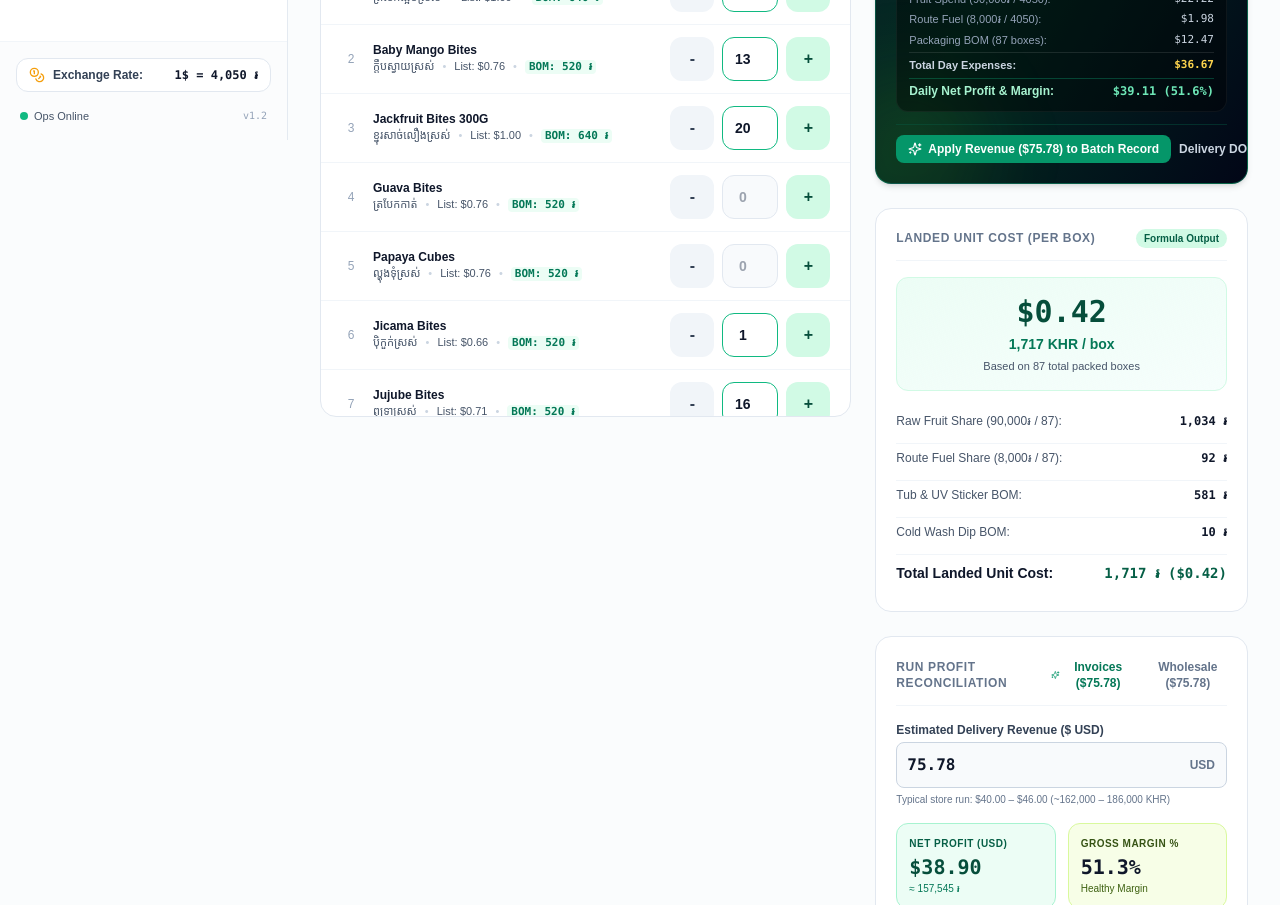
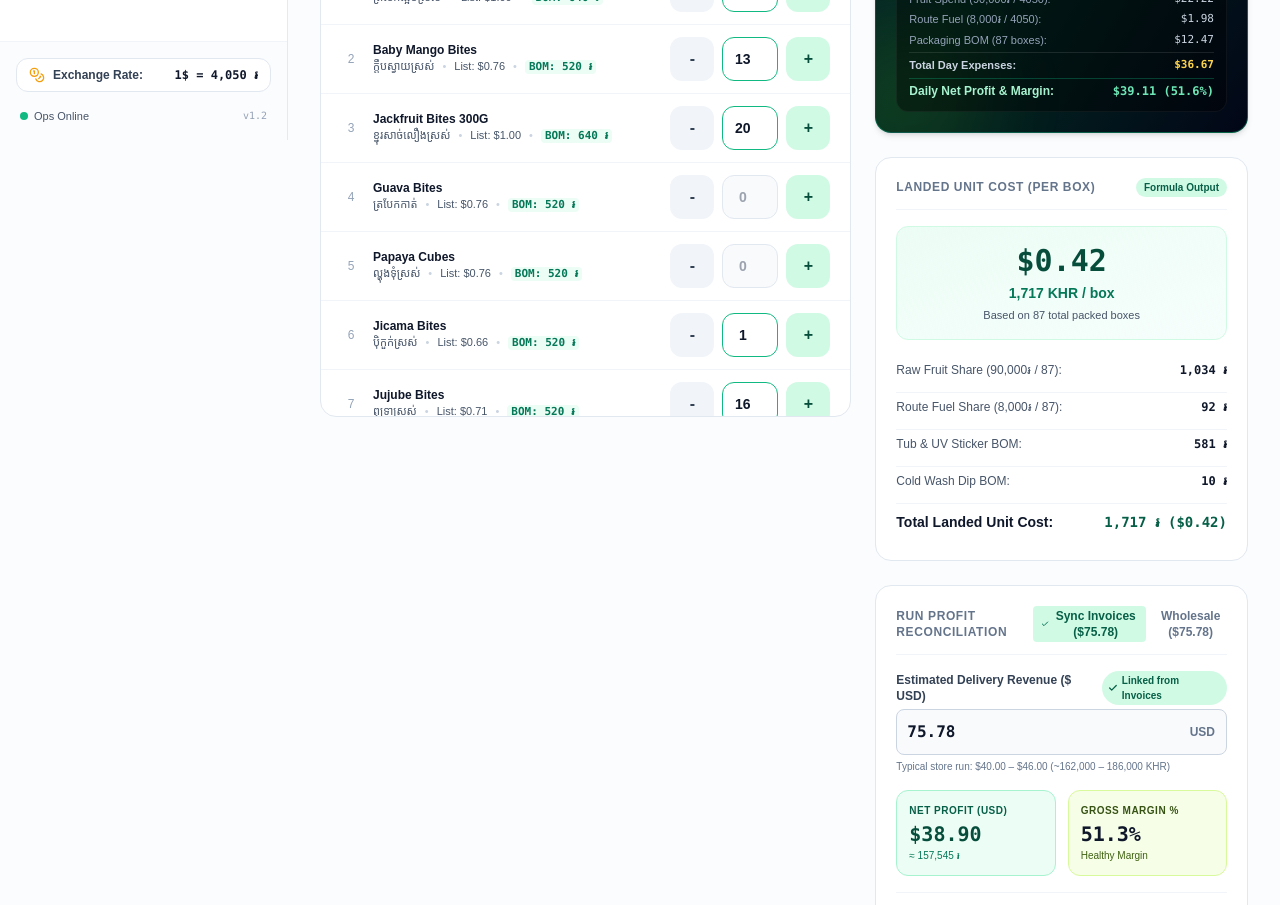
Before and after one commit to Swordsman1313/NhamSystem, a Next.js app: page /costing in a window 1280 px wide. Shown: the part 660-1565 px from the top of the page. Built offline with nearby package versions, Linux system fonts and the light colour scheme; a web font is replaced by a local one.

Commit message:
fix(costing): delete Delivery DO Ledger link and remove redundant applied/unapplied button strip

```diff
--- a/app/costing/page.tsx
+++ b/app/costing/page.tsx
@@ -395,38 +395,17 @@ export default function BatchCostingPage() {
     );
   }, [linkedInvoices]);
 
-  // Toggle between invoiced delivery revenue and catalog wholesale expected revenue
-  const handleToggleApplyRevenue = () => {
+  // Sync revenue from today's delivery invoices
+  const syncInvoicedRevenue = () => {
     if (totalDeliveredRevenueUSD === 0) {
-      showToast('No invoices found for this date to apply revenue.');
+      showToast('No invoices found for this date to sync revenue.');
       return;
     }
-
-    const isInvoicedApplied =
-      revenueApplied && Math.abs(deliveryRevenueInputUSD - totalDeliveredRevenueUSD) < 0.01;
-
-    if (isInvoicedApplied) {
-      // Toggle off -> revert to catalog wholesale revenue
-      const wholesale = Number(catalogExpectedRevenueUSD.toFixed(2));
-      setDeliveryRevenueInputUSD(wholesale);
-      setRevenueApplied(false);
-      showToast(`Revenue unapplied: Reverted to wholesale catalog expected revenue (${formatUSD(wholesale)})`);
-    } else {
-      // Apply invoiced revenue
-      const rev = Number(totalDeliveredRevenueUSD.toFixed(2));
-      setDeliveryRevenueInputUSD(rev);
-      setRevenueApplied(true);
-      showToast(`Invoiced revenue (${formatUSD(rev)}) applied to batch reconciliation!`);
-
-      // Scroll to reconciliation card
-      const card = document.getElementById('profit-reconciliation-card');
-      if (card) {
-        card.scrollIntoView({ behavior: 'smooth', block: 'nearest' });
-      }
-    }
+    const rev = Number(totalDeliveredRevenueUSD.toFixed(2));
+    setDeliveryRevenueInputUSD(rev);
+    setRevenueApplied(true);
+    showToast(`Synced ${formatUSD(rev)} from today's delivery invoices`);
   };
-
-  const handleApplyRevenue = handleToggleApplyRevenue;
 
   // Auto-calculate Total Invoiced Units: Sum of boxes across those invoices
   const totalInvoicedUnits = React.useMemo(() => {
@@ -1139,48 +1118,6 @@ export default function BatchCostingPage() {
                 </span>
               </div>
             </div>
-
-            {/* 4. Action Strip */}
-            <div className="relative z-10 mt-3 flex flex-col sm:flex-row sm:items-center justify-between gap-2 pt-2.5 border-t border-emerald-800/40">
-              <button
-                type="button"
-                onClick={handleToggleApplyRevenue}
-                disabled={totalDeliveredRevenueUSD === 0}
-                className={`px-3 py-1.5 rounded-lg text-xs font-bold transition inline-flex items-center space-x-1.5 shadow-xs cursor-pointer whitespace-nowrap ${
-                  revenueApplied && Math.abs(deliveryRevenueInputUSD - totalDeliveredRevenueUSD) < 0.01
-                    ? 'bg-emerald-500 hover:bg-emerald-400 text-white ring-2 ring-emerald-300/40'
-                    : 'bg-emerald-600 hover:bg-emerald-500 text-white active:scale-95'
-                } disabled:opacity-40 disabled:cursor-not-allowed`}
-                title={
-                  revenueApplied && Math.abs(deliveryRevenueInputUSD - totalDeliveredRevenueUSD) < 0.01
-                    ? 'Click to unapply and revert to wholesale catalog revenue'
-                    : 'Click to apply invoiced delivery revenue to batch reconciliation'
-                }
-              >
-                {revenueApplied && Math.abs(deliveryRevenueInputUSD - totalDeliveredRevenueUSD) < 0.01 ? (
-                  <>
-                    <Check className="w-3.5 h-3.5 stroke-[3] text-emerald-100" />
-                    <span>Revenue Applied ({formatUSD(totalDeliveredRevenueUSD)})</span>
-                    <span className="text-[10px] text-emerald-100 bg-emerald-700/70 hover:bg-emerald-800/80 px-1.5 py-0.5 rounded ml-1 transition">
-                      Click to unapply
-                    </span>
-                  </>
-                ) : (
-                  <>
-                    <Sparkles className="w-3.5 h-3.5" />
-                    <span>Apply Revenue ({formatUSD(totalDeliveredRevenueUSD)}) to Batch Record</span>
-                  </>
-                )}
-              </button>
-
-              <Link
-                href="/deliveries/new"
-                className="text-xs font-bold text-slate-300 hover:text-white inline-flex items-center space-x-1 transition self-end sm:self-auto whitespace-nowrap"
-              >
-                <span>Delivery DO Ledger</span>
-                <ExternalLink className="w-3 h-3" />
-              </Link>
-            </div>
           </div>
 
           {/* Card: Landed Cost Breakdown Formula */}
@@ -1258,20 +1195,20 @@ export default function BatchCostingPage() {
                 {totalDeliveredRevenueUSD > 0 && (
                   <button
                     type="button"
-                    onClick={handleToggleApplyRevenue}
+                    onClick={syncInvoicedRevenue}
                     className={`text-xs font-bold flex items-center space-x-1 px-2 py-0.5 rounded transition cursor-pointer ${
-                      revenueApplied && Math.abs(deliveryRevenueInputUSD - totalDeliveredRevenueUSD) < 0.01
-                        ? 'bg-emerald-100 text-emerald-800 font-bold'
+                      Math.abs(deliveryRevenueInputUSD - totalDeliveredRevenueUSD) < 0.01
+                        ? 'bg-emerald-100 text-emerald-800'
                         : 'text-emerald-700 hover:bg-emerald-50'
                     }`}
-                    title="Apply invoiced revenue to reconciliation"
+                    title="Sync revenue from today's invoices"
                   >
-                    {revenueApplied && Math.abs(deliveryRevenueInputUSD - totalDeliveredRevenueUSD) < 0.01 ? (
+                    {Math.abs(deliveryRevenueInputUSD - totalDeliveredRevenueUSD) < 0.01 ? (
                       <Check className="w-3 h-3 text-emerald-700 stroke-[3]" />
                     ) : (
                       <Sparkles className="w-3 h-3 text-emerald-600" />
                     )}
-                    <span>Invoices (${totalDeliveredRevenueUSD.toFixed(2)})</span>
+                    <span>Sync Invoices (${totalDeliveredRevenueUSD.toFixed(2)})</span>
                   </button>
                 )}
                 <button
@@ -1291,10 +1228,10 @@ export default function BatchCostingPage() {
                 <label className="block text-xs font-bold text-slate-700">
                   Estimated Delivery Revenue ($ USD)
                 </label>
-                {revenueApplied && Math.abs(deliveryRevenueInputUSD - totalDeliveredRevenueUSD) < 0.01 && (
+                {totalDeliveredRevenueUSD > 0 && Math.abs(deliveryRevenueInputUSD - totalDeliveredRevenueUSD) < 0.01 && (
                   <span className="inline-flex items-center space-x-1 px-1.5 py-0.5 rounded-full text-[10px] font-bold bg-emerald-100 text-emerald-800">
                     <Check className="w-2.5 h-2.5 stroke-[3]" />
-                    <span>Applied from Invoices</span>
+                    <span>Linked from Invoices</span>
                   </span>
                 )}
               </div>
```
